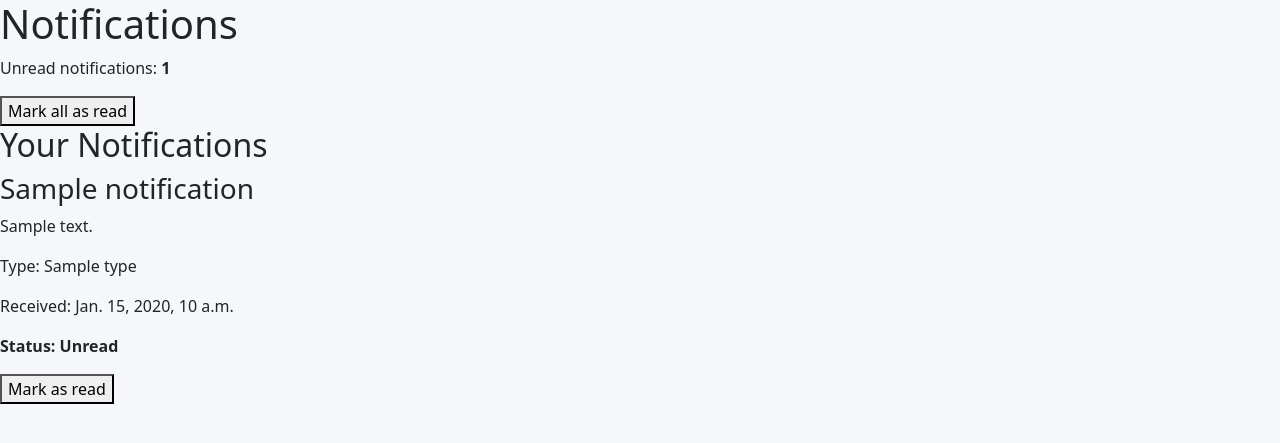
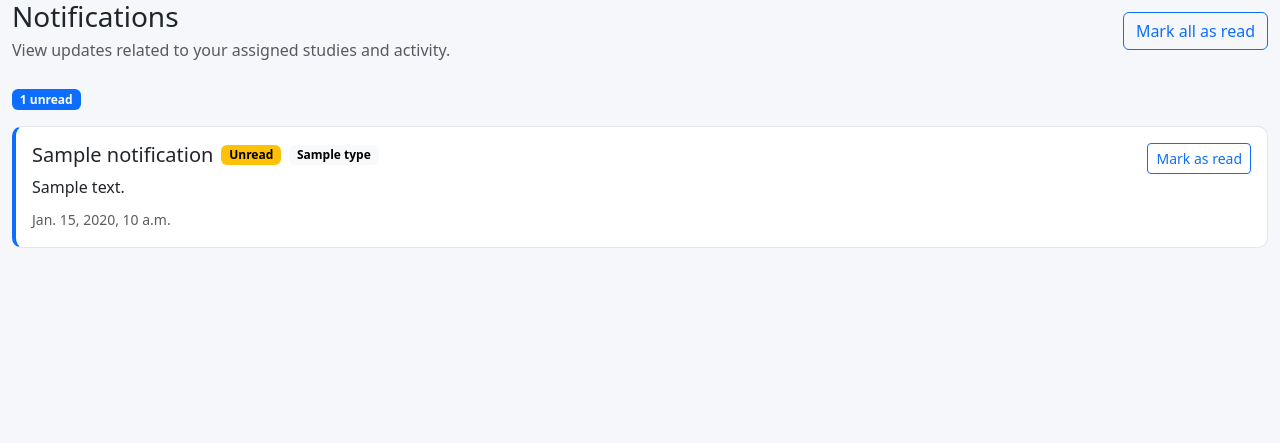
Before and after one commit to Azizr96/studyflow, a Django app: template notifications/templates/notifications/notification_list.html in a window 1280 px wide. Shown: the top 443 px of the page. Run offline with Django 3.2, Linux system fonts and the light colour scheme; the template is opened without the code that fills it: most values are stand-ins (such as "Sample title", 1, 10 or a date in 2020).

Commit message:
Add bootstrap styling notification page

```diff
--- a/notifications/templates/notifications/notification_list.html
+++ b/notifications/templates/notifications/notification_list.html
@@ -6,12 +6,30 @@
 
 {% block content %}
 
-    <h1>Notifications</h1>
+<div class="container-fluid">
 
-    <p>
-        Unread notifications:
-        <strong>{{ unread_count }}</strong>
+    <div
+        class="
+            d-flex
+            flex-column
+            flex-md-row
+            justify-content-between
+            align-items-md-center
+            gap-3
+            mb-4
+        "
+    >
+
+        <div>
+            <h1 class="h3 mb-1">
+                Notifications
+            </h1>
+
+            <p class="text-muted mb-0">
+                View updates related to your assigned studies and activity.
             </p>
+        </div>
+
 
         {% if unread_count > 0 %}
 
@@ -21,54 +39,117 @@
             >
                 {% csrf_token %}
 
-            <button type="submit">
+                <button
+                    type="submit"
+                    class="btn btn-outline-primary"
+                >
                     Mark all as read
                 </button>
             </form>
 
         {% endif %}
 
-    <section>
-        <h2>Your Notifications</h2>
+    </div>
+
+
+    <div class="mb-3">
+
+        {% if unread_count > 0 %}
+
+            <span class="badge text-bg-primary">
+                {{ unread_count }} unread
+            </span>
+
+        {% else %}
+
+            <span class="badge text-bg-success">
+                All caught up
+            </span>
+
+        {% endif %}
+
+    </div>
+
 
     {% if notifications %}
 
+        <div class="notification-list">
+
             {% for notification in notifications %}
 
-                <article>
+                <article
+                    class="
+                        notification-card
+                        {% if not notification.is_read %}
+                            notification-unread
+                        {% endif %}
+                    "
+                >
 
-                    <h3>
+                    <div
+                        class="
+                            d-flex
+                            flex-column
+                            flex-md-row
+                            justify-content-between
+                            gap-3
+                        "
+                    >
+
+                        <div class="flex-grow-1">
+
+                            <div
+                                class="
+                                    d-flex
+                                    flex-wrap
+                                    align-items-center
+                                    gap-2
+                                    mb-2
+                                "
+                            >
+
+                                <h2 class="h5 mb-0">
                                     {{ notification.title }}
-                    </h3>
+                                </h2>
 
-                    <p>
+
+                                {% if not notification.is_read %}
+
+                                    <span class="badge text-bg-warning">
+                                        Unread
+                                    </span>
+
+                                {% else %}
+
+                                    <span class="badge text-bg-secondary">
+                                        Read
+                                    </span>
+
+                                {% endif %}
+
+
+                                <span class="badge text-bg-light">
+                                    {{ notification.type }}
+                                </span>
+
+                            </div>
+
+
+                            <p class="mb-2">
                                 {{ notification.message }}
                             </p>
 
-                    <p>
-                        Type:
-                        {{ notification.type }}
-                    </p>
 
-                    <p>
-                        Received:
+                            <small class="text-muted">
                                 {{ notification.created_at }}
-                    </p>
+                            </small>
 
-                    {% if notification.is_read %}
+                        </div>
 
-                        <p>
-                            Status:
-                            Read
-                        </p>
 
-                    {% else %}
+                        {% if not notification.is_read %}
 
-                        <p>
-                            <strong>
-                                Status: Unread
-                            </strong>
-                        </p>
+                            <div>
 
                                 <form
                                     method="POST"
@@ -76,25 +157,43 @@
                                 >
                                     {% csrf_token %}
 
-                            <button type="submit">
+                                    <button
+                                        type="submit"
+                                        class="btn btn-sm btn-outline-primary"
+                                    >
                                         Mark as read
                                     </button>
+
                                 </form>
 
+                            </div>
+
                         {% endif %}
+
+                    </div>
 
                 </article>
 
             {% endfor %}
 
+        </div>
+
     {% else %}
 
-            <p>
-                You do not have any notifications.
+        <div class="card">
+
+            <div class="card-body">
+
+                <p class="mb-0">
+                    You do not have any notifications yet.
                 </p>
+
+            </div>
+
+        </div>
 
     {% endif %}
 
-    </section>
+</div>
 
 {% endblock %}
```
Lines whose indentation alone changed are shown as unchanged.
